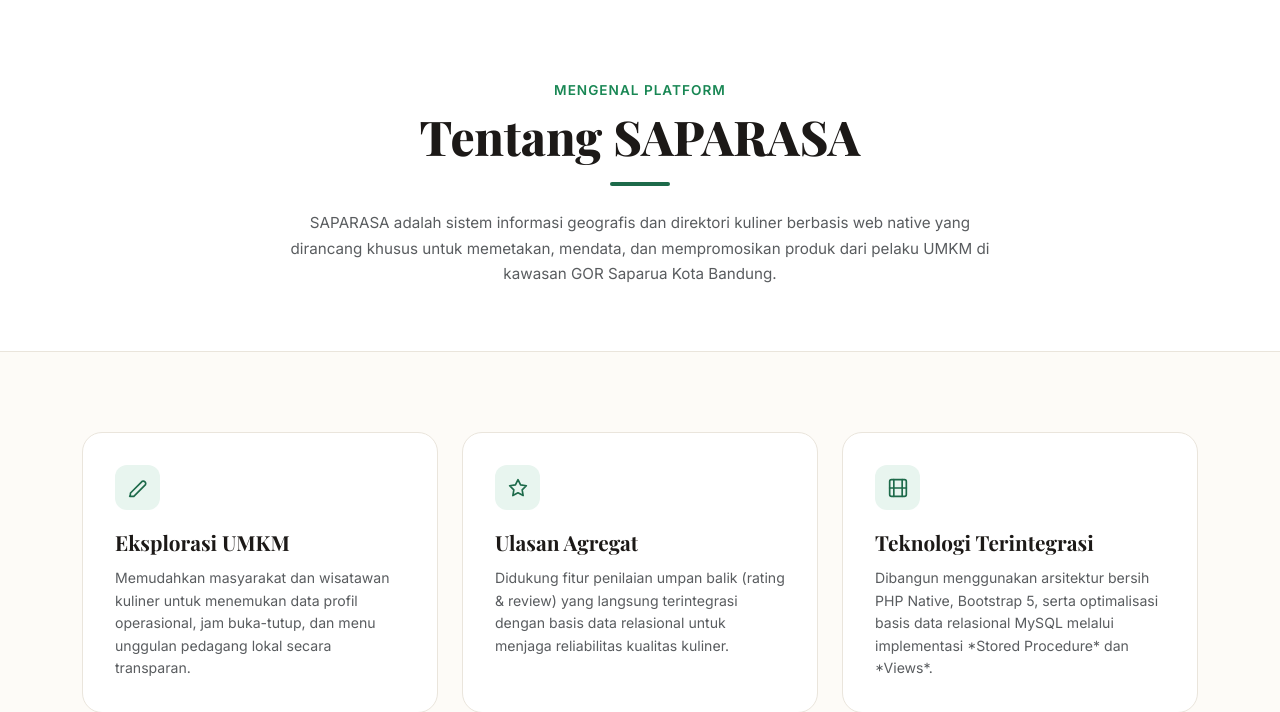
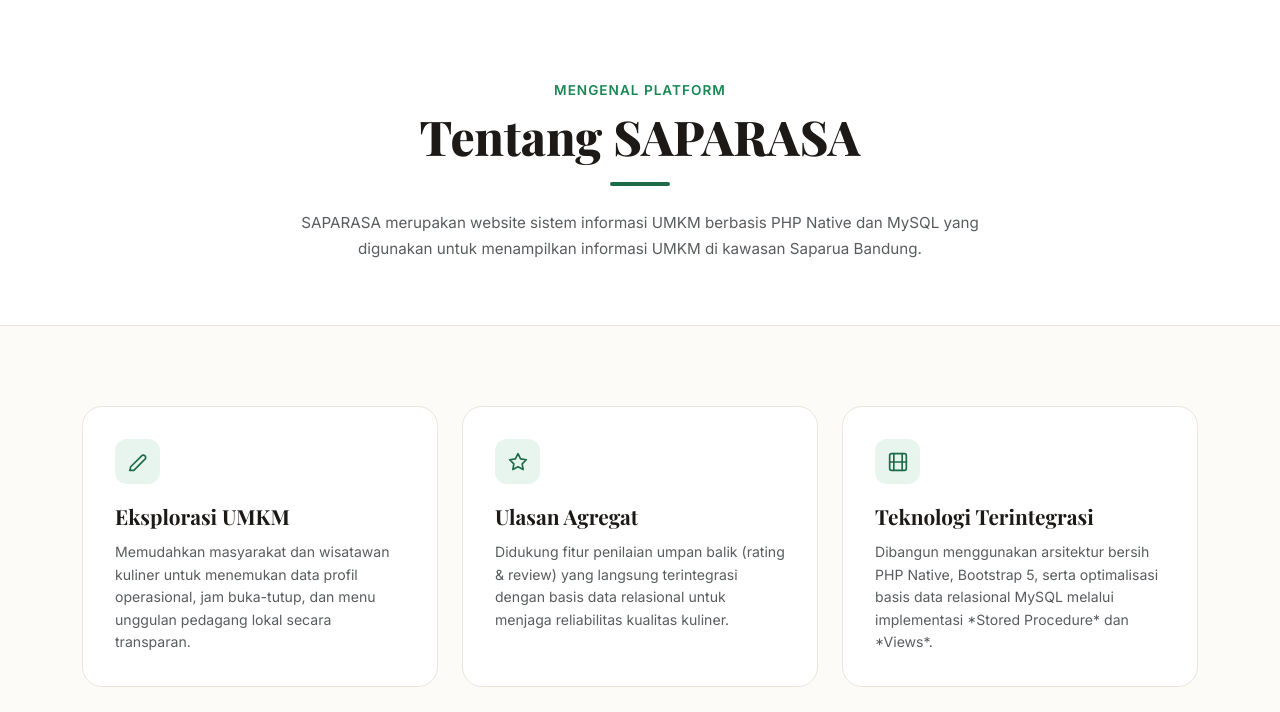
Before and after one commit to haddifauzan/saparasa, a PHP site: page /saparasa/pages/tentang.php in a window 1280 px wide. Shown: the part 74-786 px from the top of the page. Run offline with PHP 8.4, Linux system fonts and the light colour scheme; some web fonts are replaced.

```diff
--- a/pages/daftar-umkm.php
+++ b/pages/daftar-umkm.php
@@ -23,7 +23,7 @@
                 <div class="d-none d-md-flex align-items-center gap-1">
                     <a href="../index.php#home" class="nav-link-custom">Beranda</a>
                     <a href="daftar-umkm.php" class="nav-link-custom active" style="background: var(--sapa-green-light); color: var(--sapa-green);">Daftar UMKM</a>
-                    <a href="index.php#tentang" class="nav-link-custom">Tentang</a>
+                    <a href="tentang.php#tentang" class="nav-link-custom">Tentang</a>
                 </div>
                 <div class="d-flex align-items-center gap-2">
                     <a href="../auth/login.php" class="nav-link-custom d-none d-md-block">Masuk</a>
--- a/pages/tentang.php
+++ b/pages/tentang.php
@@ -42,7 +42,7 @@
             <h1 class="about-title">Tentang SAPARASA</h1>
             <div class="divider-green-center"></div>
             <p class="text-muted mx-auto mb-0" style="max-width: 700px; line-height: 1.7; font-size: 0.95rem;">
-                SAPARASA adalah sistem informasi geografis dan direktori kuliner berbasis web native yang dirancang khusus untuk memetakan, mendata, dan mempromosikan produk dari pelaku UMKM di kawasan GOR Saparua Kota Bandung.
+                SAPARASA merupakan website sistem informasi UMKM berbasis PHP Native dan MySQL yang digunakan untuk menampilkan informasi UMKM di kawasan Saparua Bandung.
             </p>
         </div>
     </header>
```
